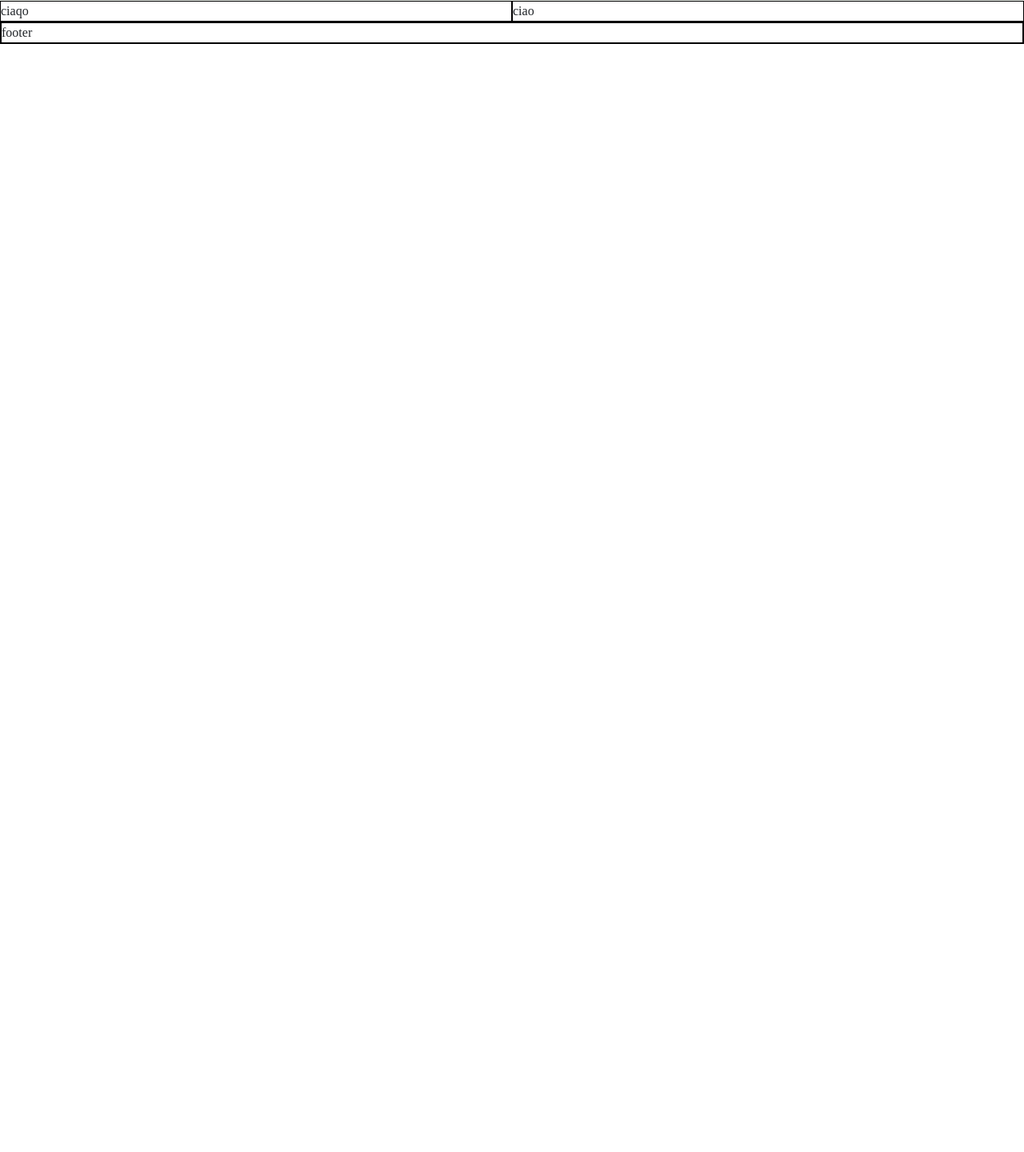
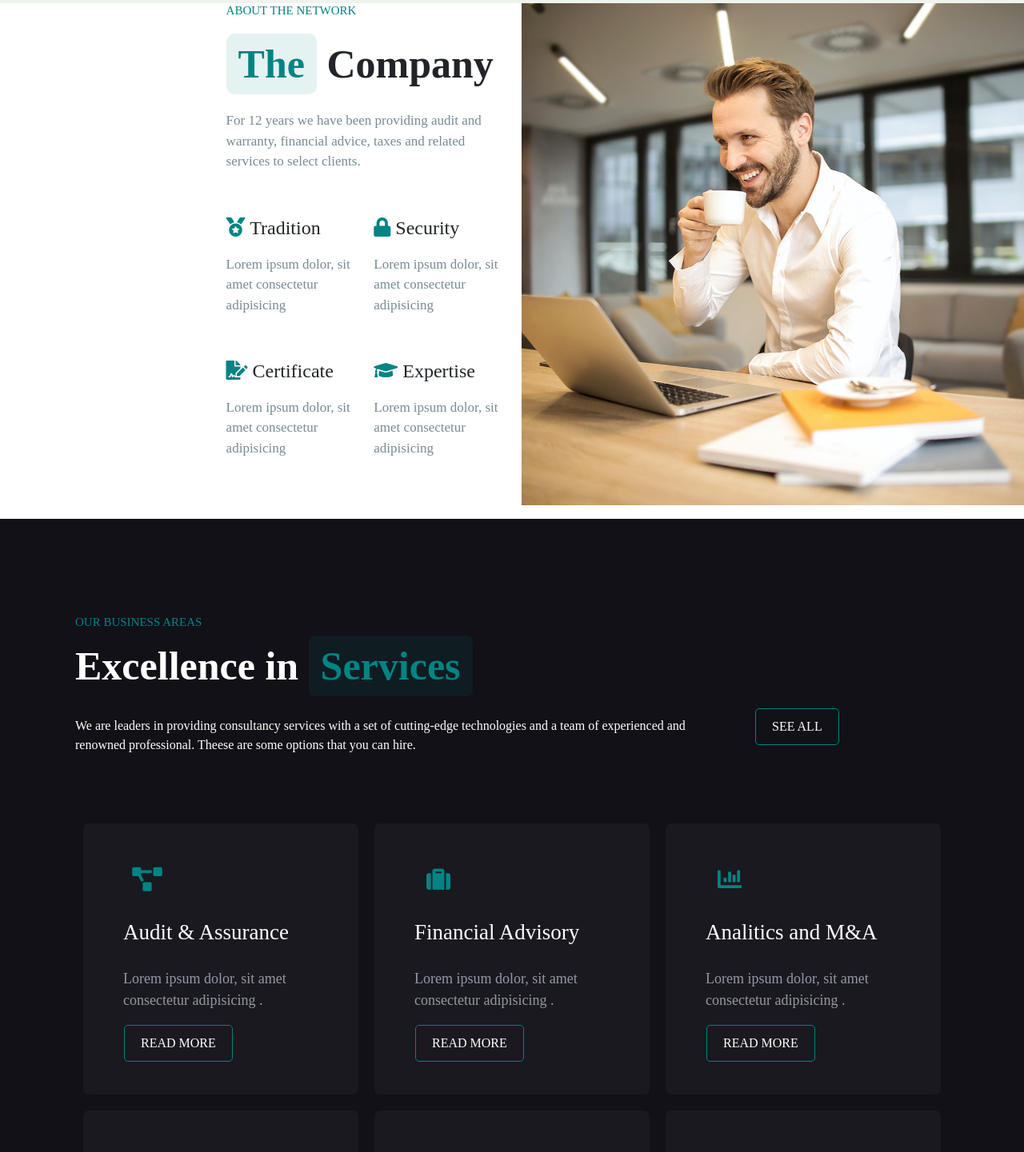
Before and after one commit to Lore0905/proj-html-vuejs, a Vue app: page / in a window 1280 px wide. Shown: the part 1133-2574 px from the top of the page at 80% size. Before the commit the page ends 1188 px from the top, so only its background shows below. Built offline with nearby package versions, Linux system fonts and the light colour scheme; a small style sheet from the web is missing.

Commit message:
services area

```diff
--- a/src/components/Card.vue
+++ b/src/components/Card.vue
@@ -1,18 +1,22 @@
 <template>
 
 
-    <div class="container-card white">
+    <div class="container-card" :class=" type === 'advantage' ? 'white' : 'grey'">
         <!-- logo -->
-        <div class="circle h-v-center">
-            <i class="icon" :class='singleAdvantage.class'></i>
+        <div class="circle h-v-center" :class="type === 'advantage' ? 'circle-advantage' : 'circle-service'">
+            <i class="icon" :class='cardDetails.class'></i>
         </div>
         <!-- title -->
-        <div class="title">
-            <h4>{{singleAdvantage.title}}</h4>
+        <div class="title" >
+            <h4>{{cardDetails.title}}</h4>
         </div>
         <!-- paragrafo -->
         <div>
-            <p>{{singleAdvantage.paragrafo}}</p>
+            <p>{{cardDetails.paragrafo}}</p>
+        </div>
+        <!-- button -->
+        <div class="btn second-btn p-0" v-if="type === 'service'">
+            <button>READ MORE</button>
         </div>
     </div>
 
@@ -23,7 +27,11 @@
 <script>
 export default {
     name: "Card",
-    props: ['singleAdvantage']
+    props:
+    {
+        cardDetails: Object,
+        type: String
+    }
 }
 </script>
 
@@ -48,6 +56,7 @@ export default {
         padding: 20px 0;
         h4{
             font-weight: 500;
+            font-size: 27px;
         }
     }
     p{
@@ -60,8 +69,14 @@ export default {
 .white{
     background-color: white;
 }
-.circle{
-
+.grey{
+    background-color: #19191f;
+    color: white;
+}
+.circle-advantage{
     background-color: $color3;
 }
+.circle-service{
+    background-color: #19191f;
+}
 </style>
--- a/src/components/Main.vue
+++ b/src/components/Main.vue
@@ -1,26 +1,120 @@
 <template>
     <main>
+
         <!-- jumbotron -->
         <div class="jumbotron">
             <Jumbotron/>
         </div>
+
         <!-- card -->
         <section class="advatages">
             <div class="container">
                 <div class="wrapping-card">
-                    <Card v-for="(advantage, index) in advantages" :key="index" :singleAdvantage="advantage"/>
+                    <Card v-for="(advantage, index) in advantages" :key="index" :cardDetails="advantage" type="advantage"/>
                 </div>
             </div>
         </section>
+
         <!-- company section -->
         <section class="company-section">
-            <div class="raw">
+            <div class="row">
+                <div class="col-6 col-sx-company">
+
+                    <!-- wrapping text -->
+                    <div class="wrapping-text">
+                        <h5>ABOUT THE NETWORK</h5>
+                        <h2><span class="the-company-section">The</span> Company</h2>
+                        <p>For 12 years we have been providing audit and warranty, financial advice, taxes and related services to select clients.</p>
+
+                        <div class="row">
+
+                            <!-- COL -->
+                            <div class="col-6">
+                                <!-- title with icon -->
+                                <h4>
+                                    <i class="fas fa-medal"></i>
+                                    Tradition
+                                </h4>
+                                <!-- description  -->
+                                <p>
+                                    Lorem ipsum dolor, sit amet consectetur adipisicing
+                                </p>
+                            </div>
+
+                            <!-- COL -->
+                            <div class="col-6">
+                                <!-- title with icon -->
+                                <h4>
+                                    <i class="fas fa-lock"></i>
+                                    Security
+                                </h4>
+                                <!-- description  -->
+                                <p>
+                                    Lorem ipsum dolor, sit amet consectetur adipisicing
+                                </p>
+                            </div>
+
+                            <!-- COL -->
+                            <div class="col-6">
+                                <!-- title with icon -->
+                                <h4>
+                                    <i class="fas fa-file-signature"></i>
+                                    Certificate
+                                </h4>
+                                <!-- description  -->
+                                <p>
+                                    Lorem ipsum dolor, sit amet consectetur adipisicing
+                                </p>
+                            </div>
+
+                            <!-- COL -->
+                            <div class="col-6">
+                                <!-- title with icon -->
+                                <h4>
+                                    <i class="fas fa-graduation-cap"></i>
+                                    Expertise
+                                </h4>
+                                <!-- description  -->
+                                <p>
+                                    Lorem ipsum dolor, sit amet consectetur adipisicing
+                                </p>
+                            </div>
+
+                        </div>
+                    </div>
+
+                </div>
+                <!-- COL -->
                 <div class="col-6">
-                    ciaqo
+                    <img src="../assets/about-3.jpg" alt="about-3">
                 </div>
-                <div class="col-6">
-                    ciao
-                </div>
+
+                <!-- SERVICES -->
+                <section class="services">
+                    <div class="container">
+                        <!-- small title -->
+                        <h5>OUR BUSINESS AREAS</h5>
+                        <!-- title -->
+                        <h2>Excellence in <span>Services</span> </h2>
+
+                        <div class="row">
+                            <div class="col-9">
+                                <p>We are leaders in providing consultancy services with a set of cutting-edge technologies and a team of experienced and renowned professional. Theese are some options that you can hire.</p>
+                            </div>
+                            <div class="col-3">
+                                <!-- button -->
+                                <div class="btn second-btn">
+                                    <button>SEE ALL</button>
+                                </div>
+                            </div>
+
+                        </div>
+
+                        <div class="wrapping-card">
+                            <Card v-for="(service, index) in services" :key="index" :cardDetails="service" type="service"/>
+                        </div>
+                    </div>
+                </section>
             </div>
         </section>
 
@@ -54,6 +148,38 @@ export default {
                     paragrafo: 'Archieving maximum impact and value from investements in finance and supply chain.',
                     class: 'fas fa-tachometer-alt'
                 }
+            ],
+            services: [
+                {
+                    title: 'Audit & Assurance',
+                    paragrafo: 'Lorem ipsum dolor, sit amet consectetur adipisicing .',
+                    class: 'fas fa-project-diagram'
+                },
+                {
+                    title: 'Financial Advisory',
+                    paragrafo: 'Lorem ipsum dolor, sit amet consectetur adipisicing .',
+                    class: 'fas fa-suitcase'
+                },
+                {
+                    title: 'Analitics and M&A',
+                    paragrafo: 'Lorem ipsum dolor, sit amet consectetur adipisicing .',
+                    class: 'fas fa-chart-bar'
+                },
+                {
+                    title: 'Middle Marketing',
+                    paragrafo: 'Lorem ipsum dolor, sit amet consectetur adipisicing .',
+                    class: 'fas fa-plane'
+                },
+                {
+                    title: 'Legal Consulting',
+                    paragrafo: 'Lorem ipsum dolor, sit amet consectetur adipisicing .',
+                    class: 'fas fa-globe-asia'
+                },
+                {
+                    title: 'Regolatory Risk',
+                    paragrafo: 'Lorem ipsum dolor, sit amet consectetur adipisicing .',
+                    class: 'fas fa-box'
+                }
             ]
         }
     }
@@ -63,6 +189,9 @@ export default {
 <style lang="scss">
 @import '../style/variables.scss';
 main{
+    // jumbotron
+
+    // advantages
     .advatages{
         background-color: $color3;
         width: 100%;
@@ -75,12 +204,88 @@ main{
             }
         }
     }
+    // company section
     .company-section{
-        .raw{
-            display: flex;
-            .col-6{
-                // test
-                border: 1px solid black;
+
+        .row{
+
+            .col-sx-company{
+                display: flex;
+                justify-content: end;
+                align-items: center;
+
+                .wrapping-text{
+                    width: 55%;
+                    h5{
+                        color: $color2;
+                        font-size: 15px;
+                    }
+                    h2{
+                        font-weight: 600;
+                        font-size: 50px;
+                        padding: 20px 0;
+                        .the-company-section{
+                            color: $color2;
+                            background-color: rgba(3, 132, 131, 0.1);
+                            padding: 10px 15px;
+                            border-radius: 10px;
+                        }
+                    }
+                    p{
+                        color: #778a94;
+                        font-weight: 200;
+                        font-size: 17px;
+                    }
+                    .row{
+                        padding: 30px 0px;
+                        .col-6{
+                            padding-bottom: 30px;
+                            h4{
+                                padding: 10px 0;
+                                i{
+                                    color: $color2;
+                                }
+                            }
+
+                        }
+                    }
+                }
+
+            }
+        }
+    }
+
+    // SERVICES
+    // advantages
+    .services{
+        background-color: #111117;
+        width: 100%;
+        color: white;
+        padding: 120px 0;
+        .container{
+            h5{
+                font-size: 15px;
+                color: $color2;
+            }
+            h2{
+                font-size: 50px;
+                font-weight: 900;
+                margin: 1rem 0;
+                span{
+                    color: $color2;
+                    background-color: rgba(3, 132, 131, 0.1);
+                    padding: 10px 15px;
+                    border-radius: 7px;
+                }
+            }
+            .row{
+                align-items: baseline;
+            }
+            .wrapping-card{
+                display: flex;
+                flex-wrap: wrap;
+                padding: 60px 0;
+
             }
         }
     }
```
